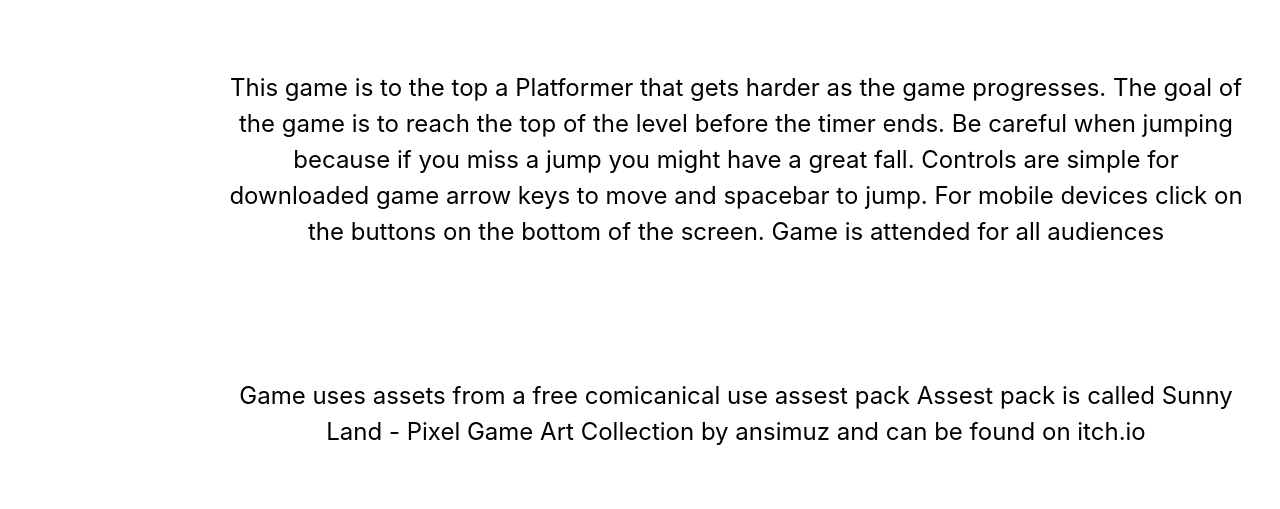
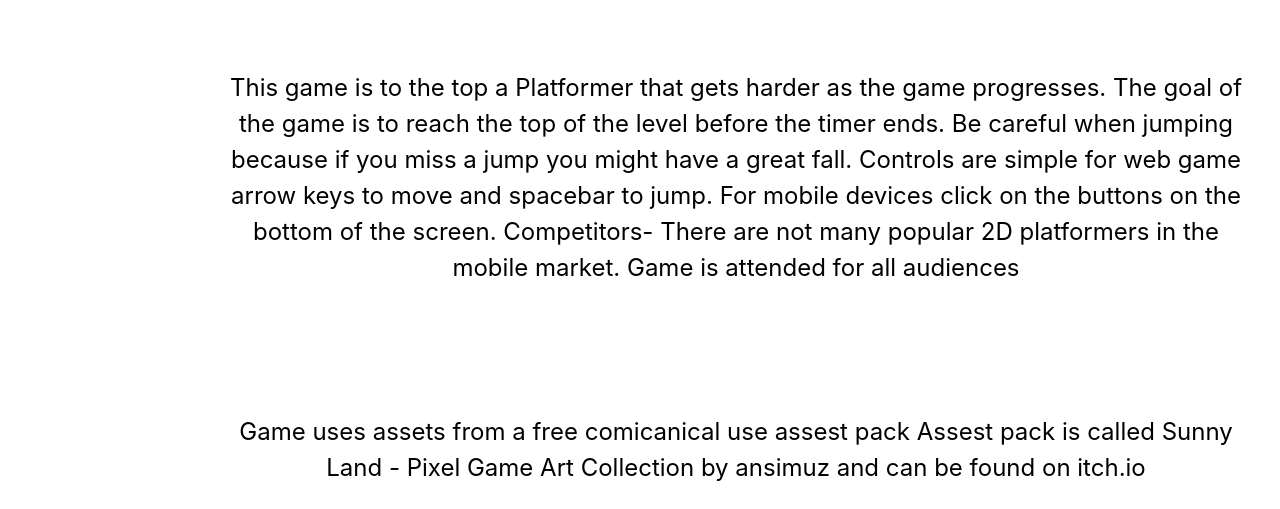
Before and after one commit to Timmytheghosty/ToTheTop.gith.io, a plain HTML site: page pitch.html in a window 1280 px wide. Shown: the part 291-800 px from the top of the page. Drawn offline with Linux system fonts and the light colour scheme; a script that the page names is missing.

Commit message:
Update pitch.html

```diff
--- a/pitch.html
+++ b/pitch.html
@@ -32,8 +32,9 @@
     <!--Short des of game-->
     <p class="description">
         This game is to the top a Platformer that gets harder as the game progresses. The goal of the game is to reach the top of the level before the timer ends.
-        Be careful when jumping because if you miss a jump you might have a great fall. Controls are simple for downloaded game arrow keys to move and spacebar to jump.
-                                                For mobile devices click on the buttons on the bottom of the screen.
+        Be careful when jumping because if you miss a jump you might have a great fall.
+          Controls are simple for web game arrow keys to move and spacebar to jump.  For mobile devices click on the buttons on the bottom of the screen.
+                                              Competitors- There are not many popular 2D platformers in the mobile market.
                                                                 Game is attended for all audiences
     </p>
     <!--Visuals-->
```
